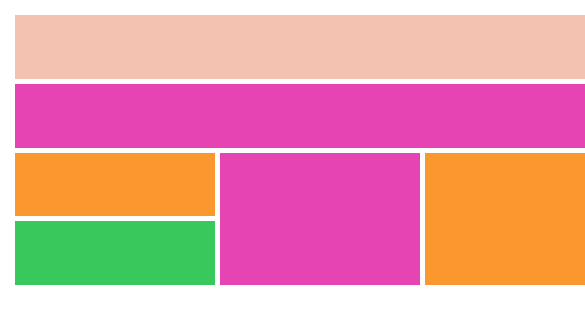
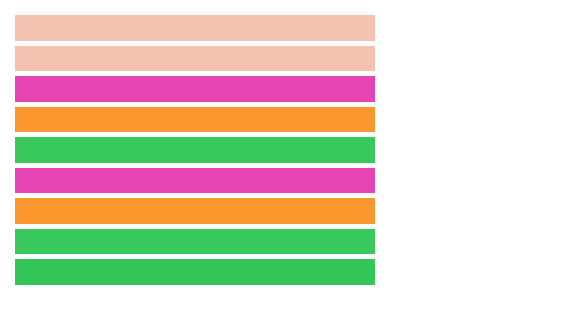
Before and after one commit to annaermolenko2017/BEAUTY, a plain HTML site: page HW13/index.html in a window 390 px wide. Shown: the top 324 px of the page, 585 px wide, since content can reach past the window. Drawn offline with Linux system fonts and the light colour scheme.

Commit message:
add adaptive sizes

```diff
--- a/HW13/styles/style.css
+++ b/HW13/styles/style.css
@@ -1,11 +1,12 @@
 body {
     margin: 0 auto;
+    max-width: 1200px;
 }
 .grid-container {
     height: 300px;
     padding: 15px;
     display: grid;
-    grid-template-columns: 200px 200px 200px 200px 200px 200px;
+    grid-template-columns: 1fr 1fr 1fr 1fr 1fr 1fr;
     grid-template-areas:
         "item1 item1 item1 item1 item2 item2"
         "item3 item3 item3 item4 item2 item2"
@@ -13,6 +14,36 @@ body {
         "item8 item6 item7 item4 item9 item9";
     gap: 5px;
 }
+@media screen and (max-width: 850px) {
+    .grid-container {
+        grid-template-columns: 1fr 1fr 1fr 1fr;
+        grid-template-rows: auto;
+        grid-template-areas:
+            "item1 item1 item1 item1"
+            "item2 item2 item2 item2"
+            "item3 item3 item3 item3"
+            "item5 item5 item4 item4"
+            "item6 item6 item7 item7"
+            "item8 item8 item9 item9";
+}
+}
+@media screen and (max-width: 450px) {
+    .grid-container {
+        grid-template-columns: 1fr 1fr 1fr;
+        grid-template-rows: auto;
+        grid-template-areas:
+            "item1 item1 item1"
+            "item2 item2 item2"
+            "item3 item3 item3"
+            "item5 item5 item5"
+            "item4 item4 item4"
+            "item6 item6 item6"
+            "item7 item7 item7"
+            "item8 item8 item8"
+            "item9 item9 item9";
+}
+}
+
 .item1 {
     background-color: rgb(244, 194, 176);
     grid-area: item1;
```
